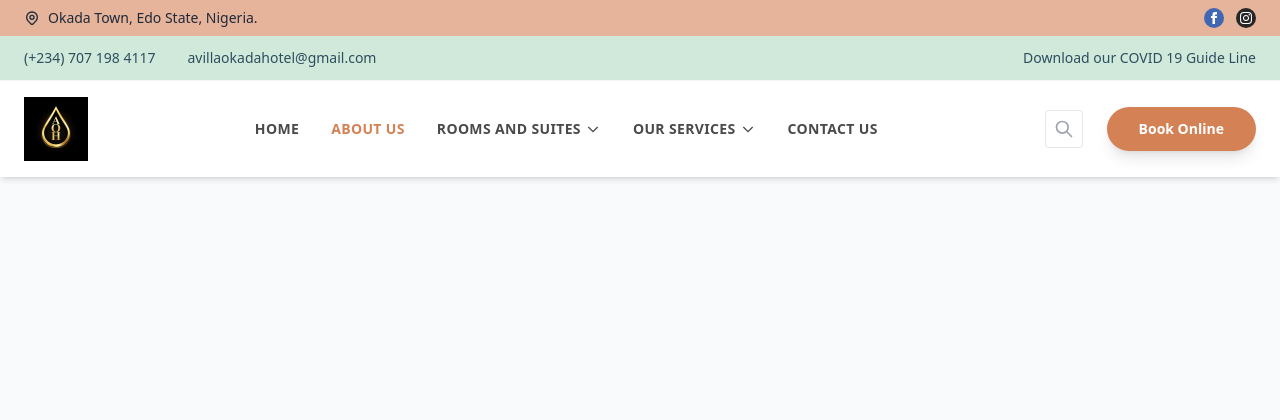
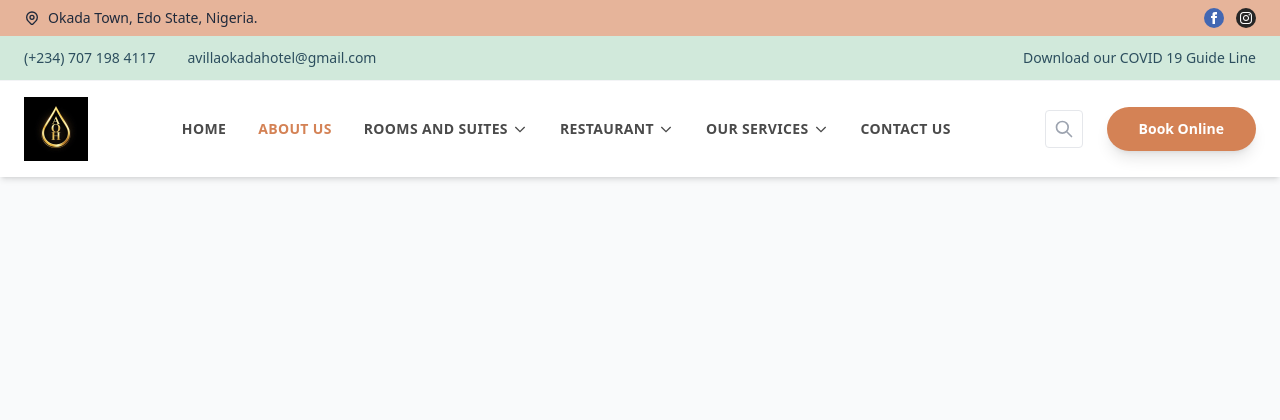
Before and after one commit to amoshood06/JESUSHOTEL, a PHP site: page /Jesus/header-one.php in a window 1280 px wide. Shown: the top 420 px of the page. Run offline with PHP 8.4, Linux system fonts and the light colour scheme; data comes from the database, SQL or seed files in the repository; some libraries are stand-ins or nearby versions.

Commit message:
eieuidiud

```diff
--- a/header-one.php
+++ b/header-one.php
@@ -10,6 +10,23 @@
 <body>
     <!--headers-->
  <script defer src="https://unpkg.com/alpinejs@3.x.x/dist/cdn.min.js"></script>
+
+<?php
+require_once 'config/database.php';
+
+try {
+    // Fetch food categories
+    $foodCategoriesStmt = $pdo->query("SELECT DISTINCT category FROM food_menu WHERE category != 'Drinks' ORDER BY category");
+    $foodCategories = $foodCategoriesStmt->fetchAll(PDO::FETCH_COLUMN);
+
+    // Fetch drink categories
+    $drinkCategoriesStmt = $pdo->query("SELECT DISTINCT drink_category FROM food_menu WHERE drink_category IS NOT NULL ORDER BY drink_category");
+    $drinkCategories = $drinkCategoriesStmt->fetchAll(PDO::FETCH_COLUMN);
+} catch (PDOException $e) {
+    $foodCategories = [];
+    $drinkCategories = [];
+}
+?>
 
 <header class="sticky top-0 z-50 w-full font-sans shadow-md" x-data="{ mobileMenuOpen: false }">
 
@@ -57,6 +74,30 @@
           <a href="standard-rooms.php" class="block px-4 py-3 hover:bg-gray-50 text-xs">Standard Room</a>
           <a href="deluxe-rooms.php" class="block px-4 py-3 hover:bg-gray-50 text-xs">Deluxe Room</a>
           <a href="executive-rooms.php" class="block px-4 py-3 hover:bg-gray-50 text-xs">Executive Suite</a>
+        </div>
+      </div>
+      <div class="group relative py-2 cursor-pointer">
+        <div class="flex items-center gap-1 hover:text-[#D48255]">
+          <span>RESTAURANT</span>
+          <svg class="w-4 h-4" fill="none" stroke="currentColor" viewBox="0 0 24 24"><path d="M19 9l-7 7-7-7" stroke-width="2" /></svg>
+        </div>
+        <div class="absolute top-full left-0 w-48 bg-white shadow-xl hidden group-hover:block border-t-2 border-[#D48255]">
+          <div class="group relative">
+            <span class="block px-4 py-3 hover:bg-gray-50 text-xs cursor-pointer">Food</span>
+            <div class="absolute left-full top-0 w-48 bg-white shadow-xl hidden group-hover:block border-t-2 border-[#D48255]">
+              <?php foreach ($foodCategories as $category): ?>
+                <a href="food.php?category=<?= urlencode($category) ?>" class="block px-4 py-3 hover:bg-gray-50 text-xs"><?= htmlspecialchars($category) ?></a>
+              <?php endforeach; ?>
+            </div>
+          </div>
+          <div class="group relative">
+            <span class="block px-4 py-3 hover:bg-gray-50 text-xs cursor-pointer">Drink</span>
+            <div class="absolute left-full top-0 w-48 bg-white shadow-xl hidden group-hover:block border-t-2 border-[#D48255]">
+              <?php foreach ($drinkCategories as $category): ?>
+                <a href="drink.php?drink_category=<?= urlencode($category) ?>" class="block px-4 py-3 hover:bg-gray-50 text-xs"><?= htmlspecialchars($category) ?></a>
+              <?php endforeach; ?>
+            </div>
+          </div>
         </div>
       </div>
       <div class="group relative py-2 cursor-pointer">
@@ -120,6 +161,36 @@
             <a href="executive-rooms.php" class="hover:text-[#D48255]">Executive Suite</a>
           </div>
         </div>
+        <div x-data="{ open: false, foodOpen: false, drinkOpen: false }">
+          <button @click="open = !open" class="w-full flex justify-between items-center hover:text-[#D48255] border-b pb-2">
+            <span>RESTAURANT</span>
+            <svg class="w-4 h-4 transition-transform" :class="{'rotate-180': open}" fill="none" stroke="currentColor" viewBox="0 0 24 24"><path stroke-linecap="round" stroke-linejoin="round" stroke-width="2" d="M19 9l-7 7-7-7"></path></svg>
+          </button>
+          <div x-show="open" x-transition class="pl-4 pt-2 flex flex-col gap-4 text-sm text-gray-600">
+            <div>
+              <button @click="foodOpen = !foodOpen" class="w-full flex justify-between items-center hover:text-[#D48255]">
+                <span>Food</span>
+                <svg class="w-4 h-4 transition-transform" :class="{'rotate-180': foodOpen}" fill="none" stroke="currentColor" viewBox="0 0 24 24"><path stroke-linecap="round" stroke-linejoin="round" stroke-width="2" d="M19 9l-7 7-7-7"></path></svg>
+              </button>
+              <div x-show="foodOpen" x-transition class="pl-4 pt-2 flex flex-col gap-2 text-xs text-gray-500">
+                <?php foreach ($foodCategories as $category): ?>
+                  <a href="food.php?category=<?= urlencode($category) ?>" class="hover:text-[#D48255]"><?= htmlspecialchars($category) ?></a>
+                <?php endforeach; ?>
+              </div>
+            </div>
+            <div>
+              <button @click="drinkOpen = !drinkOpen" class="w-full flex justify-between items-center hover:text-[#D48255]">
+                <span>Drink</span>
+                <svg class="w-4 h-4 transition-transform" :class="{'rotate-180': drinkOpen}" fill="none" stroke="currentColor" viewBox="0 0 24 24"><path stroke-linecap="round" stroke-linejoin="round" stroke-width="2" d="M19 9l-7 7-7-7"></path></svg>
+              </button>
+              <div x-show="drinkOpen" x-transition class="pl-4 pt-2 flex flex-col gap-2 text-xs text-gray-500">
+                <?php foreach ($drinkCategories as $category): ?>
+                  <a href="drink.php?drink_category=<?= urlencode($category) ?>" class="hover:text-[#D48255]"><?= htmlspecialchars($category) ?></a>
+                <?php endforeach; ?>
+              </div>
+            </div>
+          </div>
+        </div>
                 <div x-data="{ open: false }">
           <button @click="open = !open" class="w-full flex justify-between items-center hover:text-[#D48255] border-b pb-2">
             <span>OUR SERVICE</span>
```
Also changed, not shown: footer-one.php (+4 -4 lines), index.php (+14 -5 lines).
